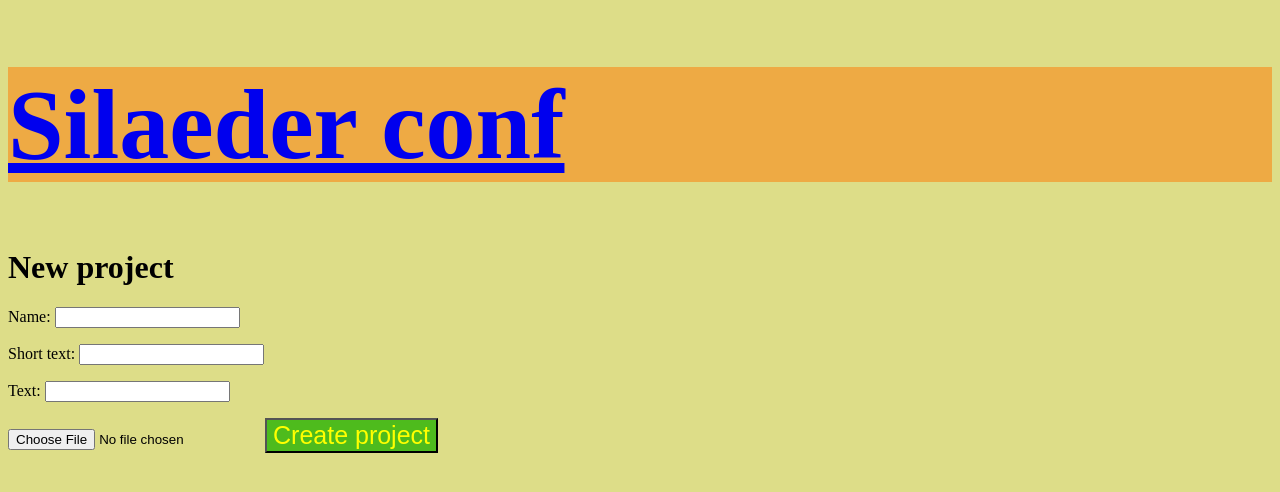
After one commit to Minuta18/Website2, a Django app: page /projects/new/ in a window 1280 px wide. The commit adds this page. Shown: the top 492 px of the page. Run offline with Django 3.2, Linux system fonts and the light colour scheme; parts of the project's set-up code (start-up, migrations or seed data) failed here and were passed over.

Commit message:
Комит закомитен

```diff
--- a/MainDir/silsite/forms.py
+++ b/MainDir/silsite/forms.py
@@ -1,10 +1,18 @@
 from django.contrib.auth.forms import UserCreationForm
-import django.contrib.auth.forms as forms
+import django.contrib.auth.forms as aforms
 from django.contrib.auth.models import User
+from django.forms import ModelForm
+from .models import Project
+from .models import Video
 
-# Linux = топ
-class LoginForm(forms.AuthenticationForm):
+class LoginForm(aforms.AuthenticationForm):
   '''Форма входа'''
   class Meta:
     model = User
     fields = ['username', 'password']
+
+class ProjectForm(ModelForm):
+  '''Форма создания нового проекта'''
+  class Meta:
+    model = Project
+    fields = ['name', 'short_text', 'text']
--- a/MainDir/silsite/models.py
+++ b/MainDir/silsite/models.py
@@ -3,13 +3,14 @@ from django.contrib.auth.models import User
 
 class Project(models.Model):
   '''Моделька проекта'''
-  text = models.CharField(max_length=127) # Описание
-  short_text = models.CharField(max_length=511) # Краткое описание
-  presentation = models.FileField(upload_to='./../presentations/') # Преза
+  name = models.CharField(max_length=31) # Название
+  text = models.CharField(max_length=511) # Описание
+  short_text = models.CharField(max_length=127) # Краткое описание
+  presentation = models.FileField(upload_to='presentations') # Преза
   teacher = models.ForeignKey(User, on_delete=models.CASCADE) # Руководитель
 
 class Video(models.Model):
   '''Видео'''
   video_wishes = models.CharField(max_length=127) # Пожелания для видео
-  video = models.FileField(upload_to='./../videos/') # Видео
-  project = models.OneToOneField(Project, on_delete=models.CASCADE, primary_key=True) # Проект
+  video = models.FileField(upload_to='videos') # Видео
+  project = models.ForeignKey(Project, on_delete=models.CASCADE, primary_key=True) # Проект
--- a/MainDir/silsite/static/css/style.css
+++ b/MainDir/silsite/static/css/style.css
@@ -1,6 +1,6 @@
 .title {
   padding: 20px, auto, 0px, auto;
-    font-size: 100px;
+  font-size: 50px;
   color: #999999;
   background: #EEAA44
 }
@@ -21,6 +21,7 @@ body {
   background: #2eb405d0;
   color:#ffff00;
 }
+
 #my_buttons:hover {
   color: #ff0000;
   background: #ffff00;
--- a/MainDir/silsite/urls.py
+++ b/MainDir/silsite/urls.py
@@ -1,8 +1,14 @@
 from django.urls import path
+from django.conf import settings
+from django.conf.urls.static import static
 from . import views
 
 urlpatterns = [
-  path('', views.base2, name='base'),
+  path('', views.main_page, name='main_page'),
   path('login', views.login, name='login'),
+  path('projects/project/<str:name>/', views.project_view, name='project_view'),
+  path('projects/new/', views.new_project, name='new_project'),
   path('logout', views.logout, name='logout'),
-]
+  path('error_404', views.error_404, name='error_404'),
+  path('projects/', views.projects_view, name='projects'),
+] + static(settings.MEDIA_URL, document_root=settings.MEDIA_ROOT)
--- a/MainDir/silsite/views.py
+++ b/MainDir/silsite/views.py
@@ -1,17 +1,21 @@
 from django.shortcuts import redirect, render
 from django.contrib.auth import authenticate
 from django.contrib import auth
+from django.contrib.auth import get_user
 from .forms import LoginForm
 from django.contrib.auth.decorators import login_required
-
+from .forms import ProjectForm
+from django.http import Http404
+from .models import Project
+from base64 import b64decode, b64encode
 
 @login_required(redirect_field_name='')
-def base2(request):
-  return render(request, 'silsite/base2.html')
+def main_page(request):
+  return render(request, 'silsite/main_page.html')
 
 def login(request):
   '''Страница входа'''
-  text = 'Sorry, but you have to log in before using site'
+  text = 'Sorry, but you have to login before using site.'
   form = LoginForm(data=(request.POST or None))
   if request.method == 'POST':
     if form.is_valid():
@@ -21,7 +25,7 @@ def login(request):
       if user is not None:
         if user.is_active:
           auth.login(request, user)
-          return redirect('base')
+          return redirect('/')
         else:
           form = LoginForm()
           text = 'Sorry, but your account is inactive.'
@@ -31,12 +35,40 @@ def login(request):
     else:
       form = LoginForm()
       text = 'Invalid username or password.'
-  else:
-    form = LoginForm()
-    text = 'Please, fill the form'
   return render(request, 'silsite/login.html', {'form': form, 'text': text})
 
+def new_project(request):
+  '''Новый проект'''
+  form = ProjectForm(request.POST or None)
+  if request.method == 'POST':
+    if form.is_valid():
+      prj = Project()
+      prj.name = form.cleaned_data['name']
+      prj.short_text = form.cleaned_data['short_text']
+      prj.text = form.cleaned_data['text']
+      prj.presentation = request.FILES['presentation']
+      prj.teacher = request.user
+      prj.save()
+      return redirect('projects')
+    else:
+      form = ProjectForm()
+  return render(request, 'silsite/new_project.html', {'form': form})
+
+def projects_view(request):
+    projects = Project.objects.all()
+    return render(request, 'silsite/projects.html', {'projects': projects})
+
+def project_view(request, name):
+  '''Просмотр проекта'''
+  try:
+    project = Project.objects.filter(name = name)[0]
+  except Project.DoesNotExist:
+    return render(request, 'silsite/error_404.html')
+  return render(request, 'silsite/project_view.html', {'project': project})
+
+@login_required(redirect_field_name='')
 def logout(request):
+  '''Выход'''
   if (request.method == 'POST'):
     val = ''
     try:
@@ -47,6 +79,9 @@ def logout(request):
       auth.logout(request)
       return redirect('login')
     else:
-      return redirect('base')
+      return redirect('main_page')
   else:
     return render(request, 'silsite/logout.html', {'username': request.user.username})
+
+def error_404(request):
+  return render(request, 'silsite/error_404')
--- a/MainDir/templates/silsite/base.html
+++ b/MainDir/templates/silsite/base.html
@@ -7,7 +7,7 @@
     </head>
     <body>
         <div class='title'>
-            <h1><a href = "">Silaeder conf</a></h1>
+            <h1><a href = "{% url 'main_page' %}">Silaeder conf</a></h1>
         </div>
         {% block content %}
         {% endblock %}
--- /dev/null
+++ b/MainDir/templates/silsite/error_404.html
@@ -0,0 +1,6 @@
+{% extends 'silsite/base.html' %}
+
+{% block content %}
+    <h1><strong>Error 404</strong></h1>
+    <p>Page not found.</p>
+{% endblock %}
--- a/MainDir/templates/silsite/login.html
+++ b/MainDir/templates/silsite/login.html
@@ -1,4 +1,5 @@
 {% extends 'silsite/base.html' %}
+
 {% block content %}
   <h1>{{ text }}</h1>
   <form method='POST'>{% csrf_token %}
--- /dev/null
+++ b/MainDir/templates/silsite/new_project.html
@@ -0,0 +1,9 @@
+{% extends 'silsite/base.html' %}
+
+{% block content %}
+    <h1>New project</h1>
+    <form enctype="multipart/form-data" method='POST'>{% csrf_token %}
+    {{ form.as_p }}
+    <input type='file', name='presentation'>
+    <input type='submit' id = 'my_buttons' value = 'Create project'>
+{% endblock %}
```
Also changed, not shown: MainDir/silsite/convertors.py (added, +12 -0 lines), MainDir/templates/silsite/main_page.html (added, +8 -0 lines), MainDir/templates/silsite/project_view.html (added, +10 -0 lines), MainDir/templates/silsite/projects.html (added, +8 -0 lines), MainDir/silsite/migrations/0002_project_name_alter_project_short_text_and_more.py (added), MainDir/silsite/migrations/0003_remove_project_presentation.py (added), MainDir/silsite/migrations/0004_project_presentation.py (added), MainDir/silsite/migrations/0005_alter_project_presentation.py (added), MainDir/silsite/migrations/0006_alter_project_presentation_alter_video_video.py (added). Lines whose indentation alone changed are shown as unchanged.
